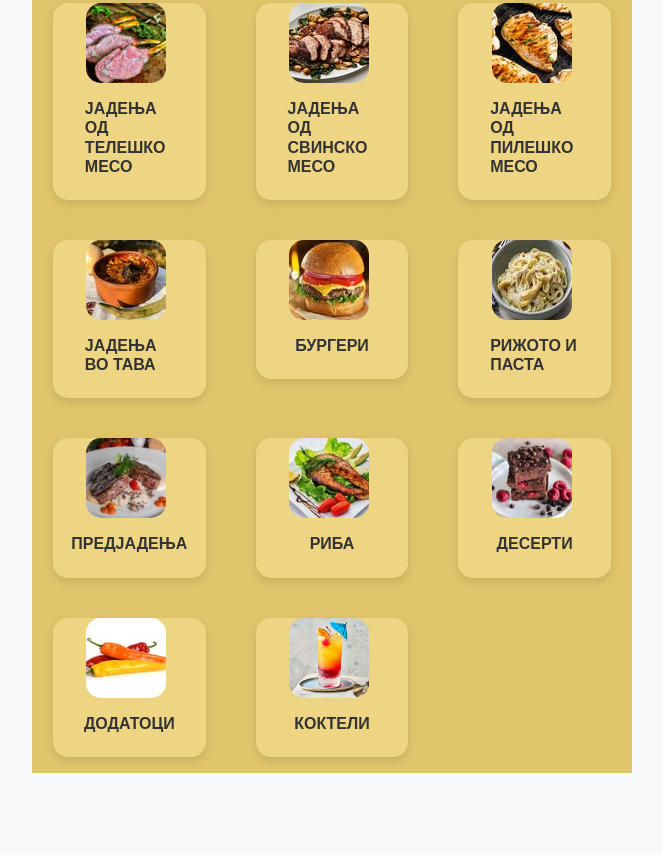
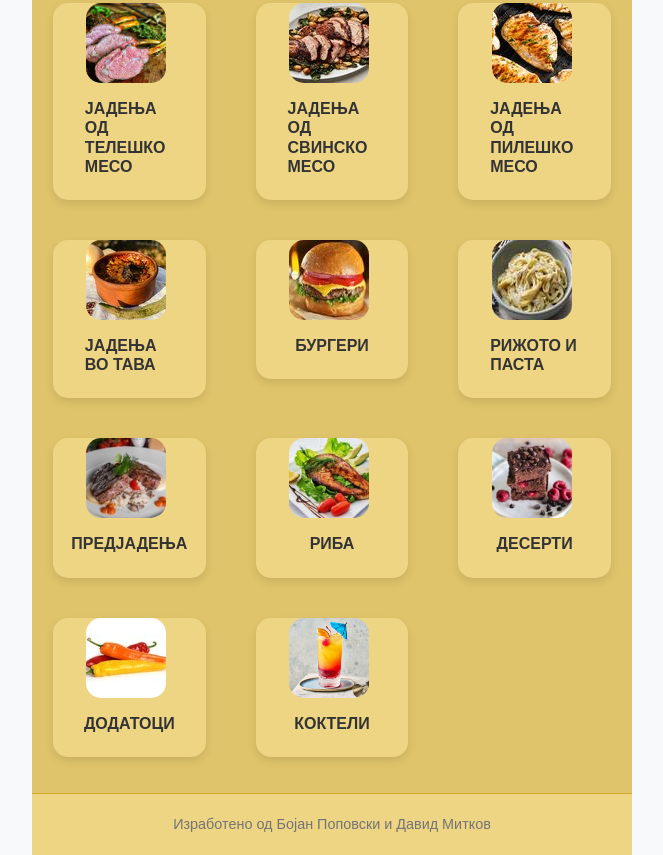
Before and after one commit to Booyan15/LYCHNIDIA-FOOD-MENU, a plain HTML site: page index.html in a window 1280 px wide. Shown: the part 1277-2132 px from the top of the page, without its empty margins (308-971 px from the left). Before the commit the page ends 2050 px from the top, so only its background shows below. Drawn offline with nearby package versions, Linux system fonts and the light colour scheme.

Commit message:
Add files via upload

```diff
--- a/index.html
+++ b/index.html
@@ -75,6 +75,12 @@
         </div>
         <!-- Menu Items -->
         <div id="app" class="row gx-2 gy-4"></div>
+
+                <!-- Footer -->
+                <footer class="footer">
+                    <p>Изработено од Бојан Поповски и Давид Митков</p>
+                </footer>
+
     </div>
 
     <!-- Custom JS -->
--- a/style.css
+++ b/style.css
@@ -139,3 +139,29 @@ body, html{
         height: auto;
     }
 }
+
+/* Footer styling */
+.footer {
+    background-color: #eed584; /* Light gray background */
+    padding: 20px 0; /* Vertical padding */
+    text-align: center; /* Center text */
+    border-top: 1px solid #d3ac2e; /* Subtle border on top */
+    margin-top: 20px; /* Space above the footer */
+    position: relative; /* Position relative to ensure proper alignment */
+    bottom: 0; /* Align to the bottom of the container */
+    width: 100%; /* Full width of the container */
+}
+
+/* Ensure footer text is styled consistently */
+.footer p {
+    margin: 0; /* Remove default margin */
+    color: #747474; /* Gray color for text */
+    font-size: 0.9rem; /* Slightly smaller font size */
+}
+
+/* Responsive design for footer */
+@media (max-width: 768px) {
+    .footer p {
+        font-size: 0.8rem; /* Adjust font size on smaller screens */
+    }
+}
```
